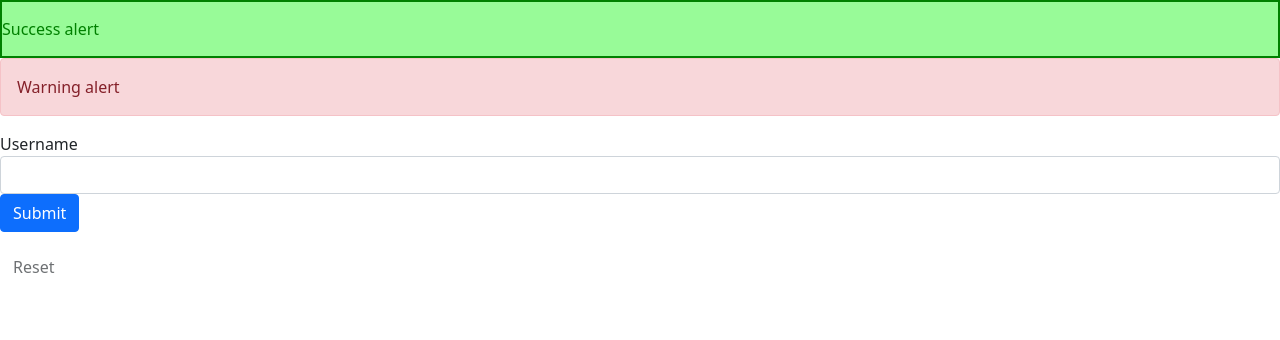
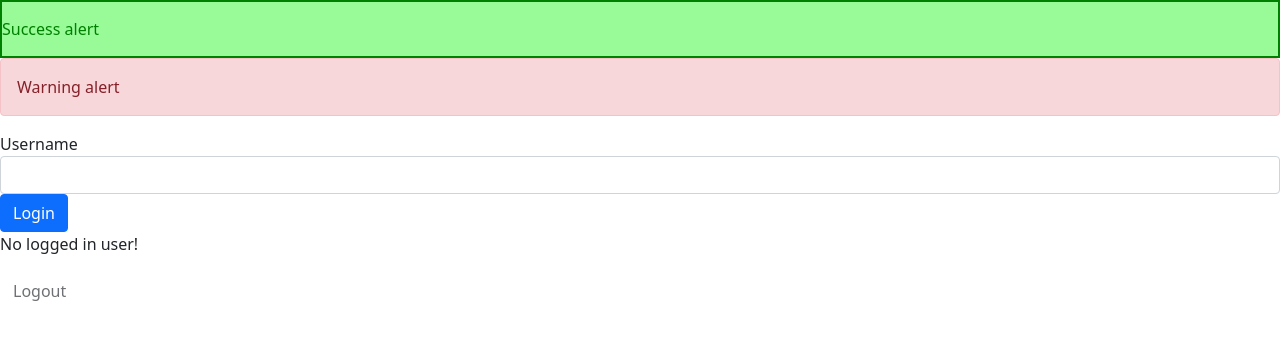
Before and after one commit to Tsonewa/angular-basic-app, an Angular app: page / in a window 1280 px wide. Shown: the top 340 px of the page. Built offline with nearby package versions, Linux system fonts and the light colour scheme.

Commit message:
build-in directives

```diff
--- a/src/app/app.component.html
+++ b/src/app/app.component.html
@@ -3,6 +3,11 @@
 
 <label>Username</label>
 <input type="text" class="form-control" [(ngModel)]="username">
-<button class="btn btn-primary" (click)="onUpdateUsername($event)">Submit</button>
-<p>{{username}}</p>
-<button class="btn btn-reset" [disabled]="!username" (click)="onResetUsername()">Reset</button>
+<button class="btn btn-primary" (click)="onUpdateUsername($event)">Login</button>
+<p *ngIf="userIsLogin; else userLogout" [ngStyle]="{backgroundColor: getColor()}" [ngClass]="{online: status == 'offline'}">Logged in user is {{getCurrentUser()}}</p>
+<ng-template #userLogout>
+  <p>
+    No logged in user!
+  </p>
+</ng-template>
+<button class="btn btn-reset" [disabled]="!username" (click)="onResetUsername()">Logout</button>
--- a/src/app/app.component.ts
+++ b/src/app/app.component.ts
@@ -3,17 +3,33 @@ import { Component } from '@angular/core';
 @Component({
   selector: 'app-root',
   templateUrl: './app.component.html',
-  styleUrls: ['./app.component.css']
+  styles: [`.online {color: white}`]
 })
 export class AppComponent {
   title = 'angular-basic-app';
   username = '';
+  userIsLogin = false;
+  status = '';
+
+  getStatus(){
+    return this.username === '' ? 'offline' : 'online';
+  }
+
+  getColor(){
+    return this.status == 'offline' ? 'red' : 'green';
+  }
 
   onUpdateUsername(event: Event){
-    return this.username = (<HTMLInputElement>event.target).value;
+    this.userIsLogin = true;
+    this.username = (<HTMLInputElement>event.target).value;
   }
 
   onResetUsername(){
-    return this.username = '';
+    this.username = '';
+    this.status = 'offline';
+  }
+
+  getCurrentUser(){
+    return this.username;
   }
 }
```
